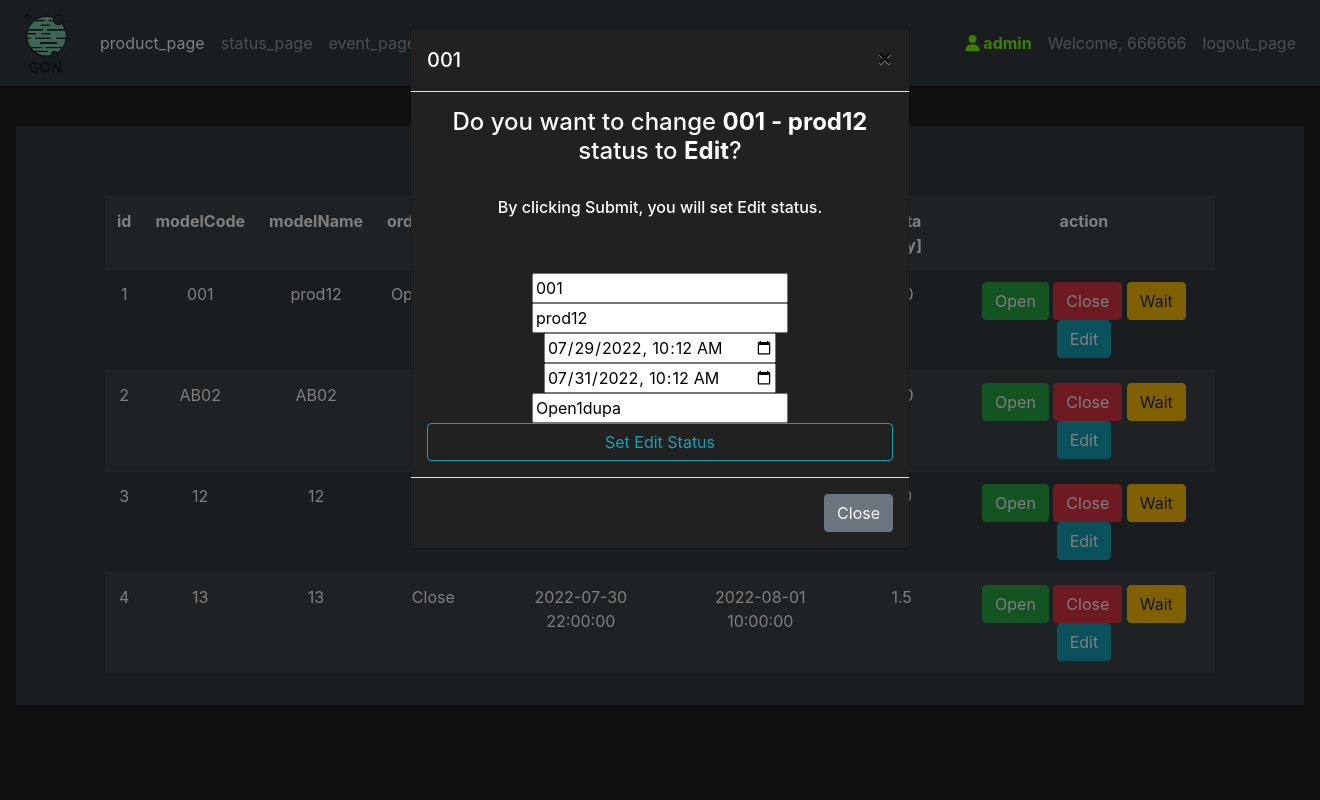
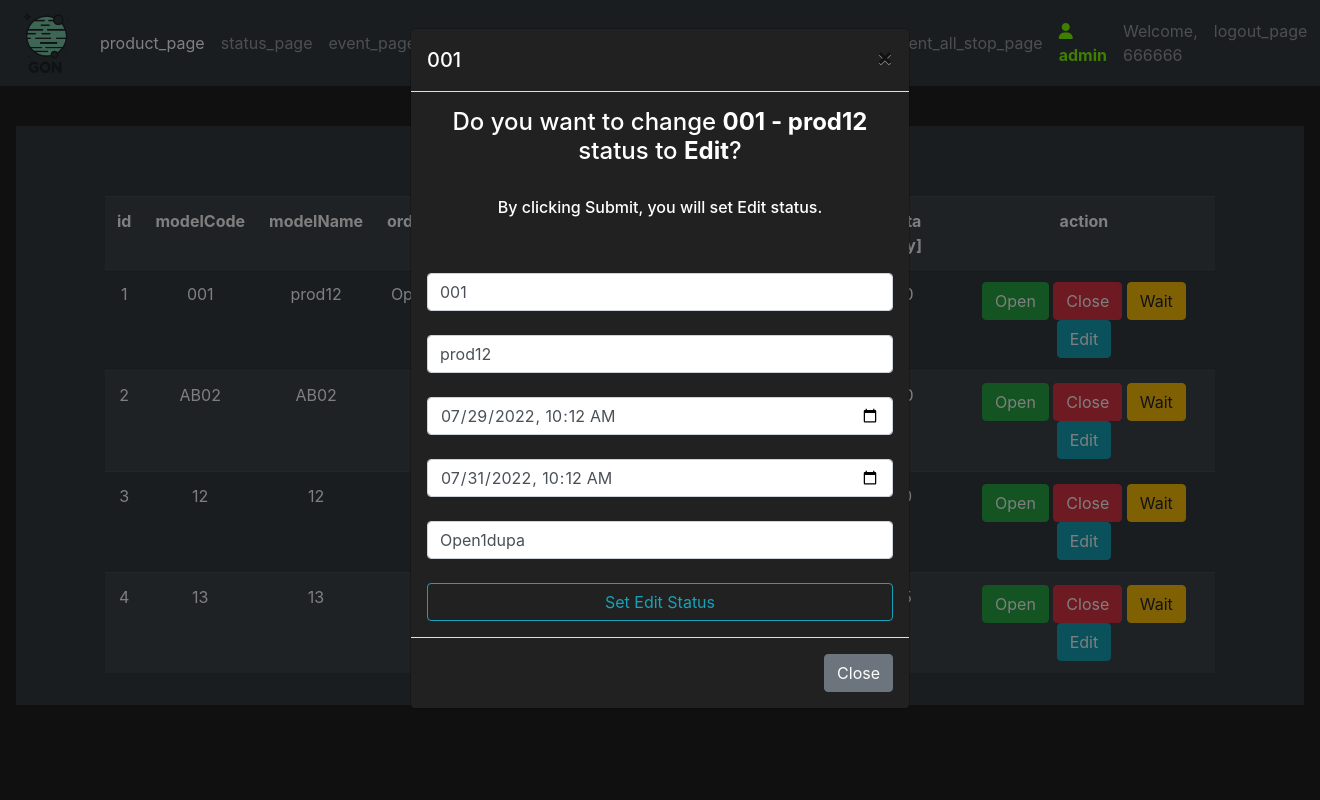
Before and after one commit to gibonson/MeraProd, a Flask app: page /productTable in a window 1320 px wide, after a click on "Edit". Run offline with Flask 2, Linux system fonts and the light colour scheme; a user stored in the database is signed in; data comes from the database, SQL or seed files in the repository; both versions use the stored data as it was after the commit; some libraries are stand-ins or nearby versions.

Commit message:
stop event

```diff
--- a/mainApp/forms.py
+++ b/mainApp/forms.py
@@ -144,3 +144,6 @@ class ProductEditForm(FlaskForm):
 #     userID = IntegerField(label="- ID:", validators=[
 #         DataRequired(message='*Required')])
 #     submit = SubmitField(label='Start Event')
+
+# class CloseAllEvents(FlaskForm):
+#     submit  = SubmitField(label="Close all events")
--- a/mainApp/routes.py
+++ b/mainApp/routes.py
@@ -159,6 +159,21 @@ def event_start_page():
 
     return render_template('eventStartForm.html', openProductList=openProductList, statusList=statusList)
 
+@ app.route('/eventAllStop', methods=('GET', 'POST'))
+@ login_required
+def event_all_stop_page():
+        now = datetime.today()
+        now = now.timestamp()
+        now = int(now)
+        activEventList = Event.query.filter(Event.endDate == None)
+        for column in activEventList:
+            print(column.id)
+            column.endDate = now
+        db.session.commit()
+
+        return redirect((url_for('event_start_page')))
+
+
 
 @app.route('/productTable', methods=['GET', 'POST'])
 @login_required
@@ -217,6 +232,7 @@ def event_table_page():
     finalEventTable = []
     for status, user, product, event in results:
         finalEvent = {}
+        finalEvent["id"] = event.id
         finalEvent["modelCode"] = product.modelCode
         finalEvent["modelName"] = product.modelName
         finalEvent["username"] = user.username
--- a/mainApp/templates/base.html
+++ b/mainApp/templates/base.html
@@ -42,7 +42,9 @@
             <li class="nav-item">
                <a class="nav-link" href="{{url_for('event_start_page')}}">event_start_page</a>
             </li>
-
+            <li class="nav-item">
+               <a class="nav-link" href="{{url_for('event_all_stop_page')}}">event_all_stop_page</a>
+            </li>
          </ul>
          {% if current_user.is_authenticated %}
          <ul class="navbar-nav">
@@ -127,7 +129,7 @@
    }
 
    .buttonFull {
-      width: 400px !important;
+      width: 300px !important;
       height: 70px !important;
       margin: 10px;
    }
--- a/mainApp/templates/eventTable.html
+++ b/mainApp/templates/eventTable.html
@@ -12,6 +12,7 @@ Event Table Page
         <div class="table-responsive">
             <table class="table table-striped table-dark" style="width: 100%">
                 <tr>
+                    <th>id</th>
                     <th>modelCode</th>
                     <th>modelName</th>
                     <th>username</th>
@@ -24,6 +25,7 @@ Event Table Page
                 </tr>
                 {% for finalEvent in finalEventTable %}
                 <tr>
+                    <td>{{finalEvent.id}}</td>
                     <td>{{finalEvent.modelCode}}</td>
                     <td>{{finalEvent.modelName}}</td>
                     <td>{{finalEvent.username}}</td>
--- a/mainApp/templates/includes/tableModals.html
+++ b/mainApp/templates/includes/tableModals.html
@@ -156,17 +156,18 @@
                         </h6>
                         <br>
                         {{ productEditForm.hidden_tag() }}
-                        <input id="productID" name="productID" type="hidden" value="{{product.id}}">
+                        <input id="productID" name="productID" type="hidden" value="{{product.id}}" class="form-control">
                         <br>
-                        <input id="modelCode" name="modelCode" type="text" value="{{product.modelCode}}">
+                        <input id="modelCode" name="modelCode" type="text" value="{{product.modelCode}}" class="form-control">
                         <br>
-                        <input id="modelName" name="modelName" type="text" value="{{product.modelName}}">
+                        <input id="modelName" name="modelName" type="text" value="{{product.modelName}}" class="form-control">
                         <br>
-                        <input id="startDate" name="startDate" type="datetime-local" value="{{product.startDate}}">
+                        <input id="startDate" name="startDate" type="datetime-local" value="{{product.startDate}}" class="form-control">
                         <br>
-                        <input id="executionDate" name="executionDate" type="datetime-local" value="{{product.executionDate}}">
+                        <input id="executionDate" name="executionDate" type="datetime-local" value="{{product.executionDate}}" class="form-control">
                         <br>
-                        <input id="orderStatus" name="orderStatus" type="text" value="{{product.orderStatus}}">
+                        <input id="orderStatus" name="orderStatus" type="text" value="{{product.orderStatus}}" class="form-control">
+                        <br>
                         <input id="newStatus" name="newStatus" type="hidden" value="Edit">
                         {{ productEditForm.submit(class = "btn btn-outline-info btn-block")}}
                     </div>
```
Also changed, not shown: mainApp/templates/eventStartForm.html (+7 -0 lines), mainApp/db.sqlite.
